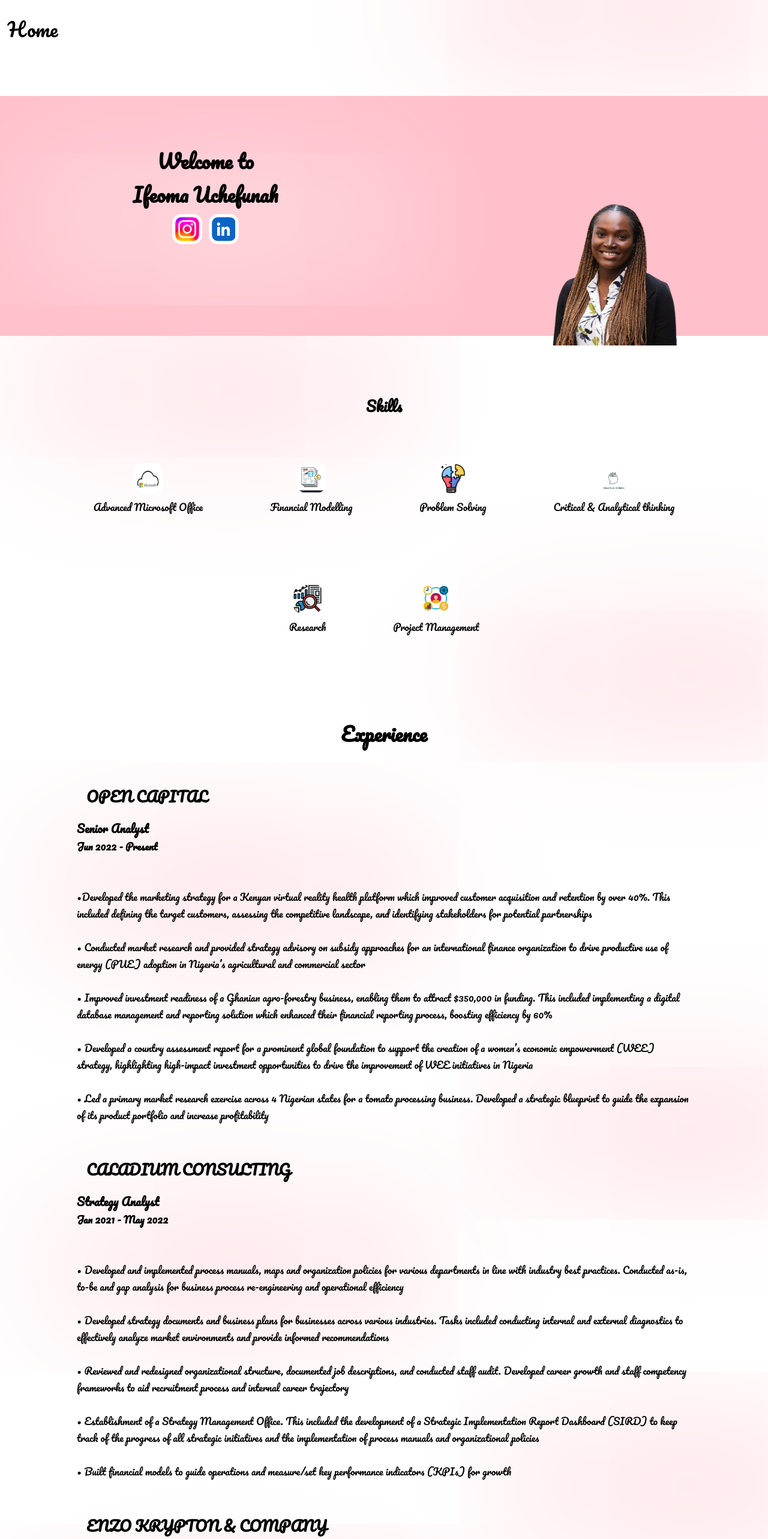
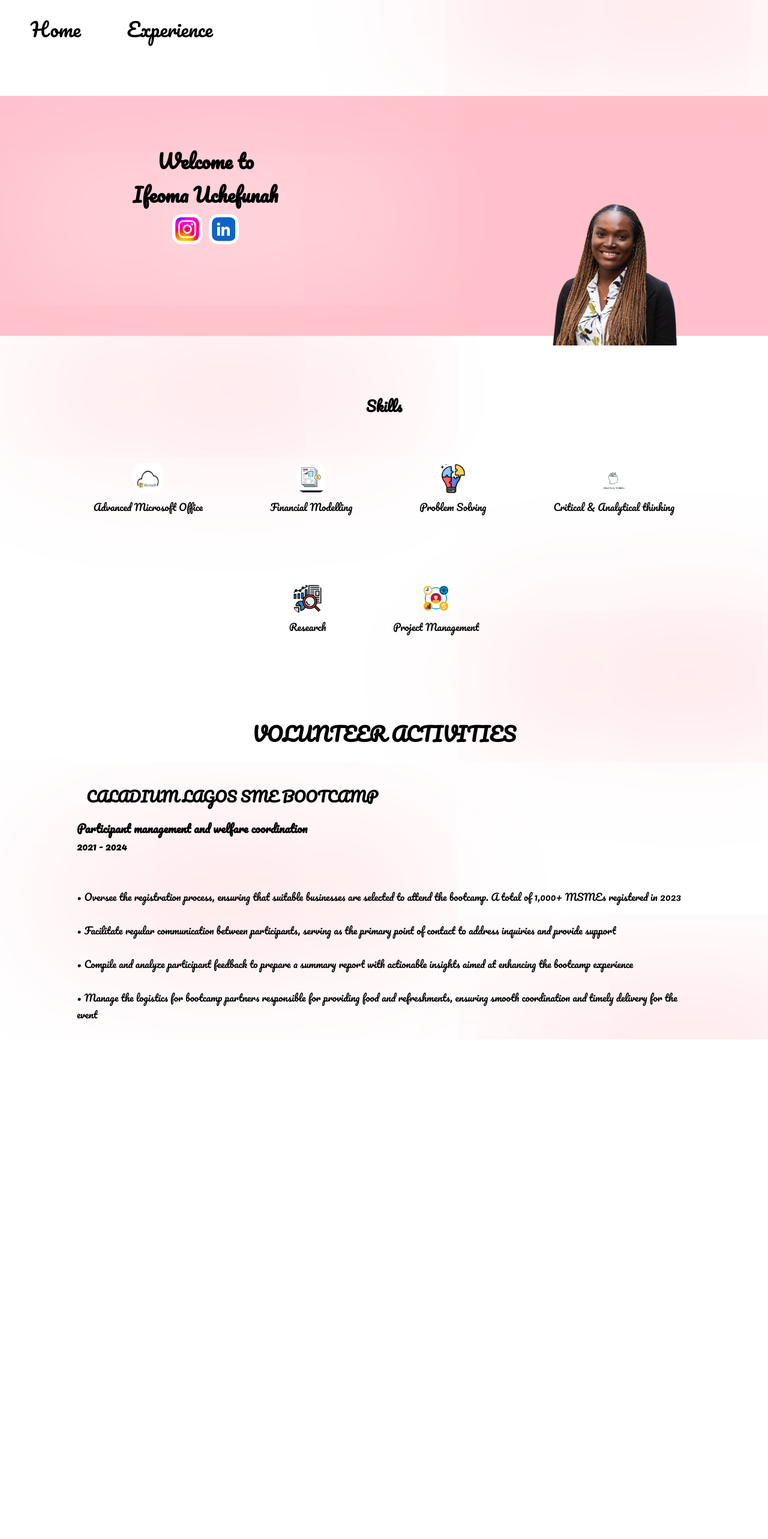
Before and after one commit to AmosOO7/Ifeoma, a React (Vite) app: page / in a window 1280 px wide. Shown: the top 2566 px of the page at 60% size. After the commit the page ends 1733 px from the top, so only its background shows below. Built offline with nearby package versions, Linux system fonts and the light colour scheme.

Commit message:
added experience to navigation

```diff
--- a/src/App.tsx
+++ b/src/App.tsx
@@ -1,13 +1,17 @@
 import Home from "./pages/Home";
 import Navbar from "./components/Navbar";
 import { Route, Routes } from "react-router-dom";
+import Experiences from "./pages/Experiences";
+import ScrollToTop from "./components/ScrollToTop";
 
 function App() {
   return (
     <>
       <Navbar />
+      <ScrollToTop />
       <Routes>
         <Route path="/" element={<Home />}></Route>
+        <Route path="/Experience" element={<Experiences />}></Route>
       </Routes>
     </>
   );
--- a/src/components/Navbar.css
+++ b/src/components/Navbar.css
@@ -32,6 +32,9 @@ a{
     font-size: 200%;
     position: absolute;
 }
+.link{
+    padding: 3vw;
+}
 .projects{
     left: 25vw;
     top: 3vh;
--- a/src/components/Navbar.tsx
+++ b/src/components/Navbar.tsx
@@ -9,7 +9,12 @@ const Navbar = () => {
       ></div>
       <ul>
         <li className="siteName">
-          <Link to="/">Home</Link>
+          <Link to="/" className="link">
+            Home
+          </Link>
+          <Link to="/Experience" className="link">
+            Experience
+          </Link>
         </li>
       </ul>
     </div>
--- /dev/null
+++ b/src/components/ScrollToTop.tsx
@@ -0,0 +1,14 @@
+import { useEffect } from "react";
+import { useLocation } from "react-router-dom";
+
+const ScrollToTop = () => {
+  const { pathname } = useLocation();
+
+  useEffect(() => {
+    window.scrollTo(0, 0);
+  }, [pathname]);
+
+  return null;
+};
+
+export default ScrollToTop;
--- a/src/index.css
+++ b/src/index.css
@@ -6,3 +6,9 @@
     box-sizing: border-box;
     font-family: 'Pacifico', cursive;
   }
+  .ExContainer{
+    width: 90vw;
+    margin: auto;
+    margin-top: 15vh;
+    border: 20px dashed pink;
+  }
--- /dev/null
+++ b/src/pages/Experiences.tsx
@@ -0,0 +1,65 @@
+import Experience from "../components/Experience";
+const Experiences = () => {
+  return (
+    <div className="ExContainer">
+      <h1>EXPERIENCE</h1>
+      <Experience
+        org="OPEN CAPITAL"
+        pos="Senior Analyst"
+        dura="Jun 2022 - Present"
+        details1="
+        •Developed the marketing strategy for a Kenyan virtual reality health
+        platform which improved customer acquisition and retention by over 40%.
+        This included defining the target customers, assessing the competitive
+        landscape, and identifying stakeholders for potential partnerships"
+        details2="• Conducted market research and provided strategy advisory on
+        subsidy approaches for an international finance organization to drive
+        productive use of energy (PUE) adoption in Nigeria’s agricultural and
+        commercial sector "
+        details3="• Improved investment readiness of a Ghanian agro-forestry
+        business, enabling them to attract $350,000 in funding. This included
+        implementing a digital database management and reporting solution which
+        enhanced their financial reporting process, boosting efficiency by 60%"
+        details4="• Developed a country assessment report for a prominent global
+        foundation to support the creation of a women’s economic empowerment
+        (WEE) strategy, highlighting high-impact investment opportunities to
+        drive the improvement of WEE initiatives in Nigeria"
+        details5="• Led a primary market research exercise across 4 Nigerian states
+        for a tomato processing business. Developed a strategic blueprint to
+        guide the expansion of its product portfolio and increase profitability"
+      />
+      <Experience
+        org="CALADIUM CONSULTING"
+        pos="Strategy Analyst "
+        dura="Jan 2021 - May 2022"
+        details1="• Developed and implemented process manuals, maps and organization policies for various departments in
+line with industry best practices. Conducted as-is, to-be and gap analysis for business process re-engineering
+and operational efficiency"
+        details2="• Developed strategy documents and business plans for businesses across various industries. Tasks included
+conducting internal and external diagnostics to effectively analyze market environments and provide informed
+recommendations"
+        details3="• Reviewed and redesigned organizational structure, documented job descriptions, and conducted staff audit.
+Developed career growth and staff competency frameworks to aid recruitment process and internal career
+trajectory"
+        details4="• Establishment of a Strategy Management Office. This included the development of a Strategic Implementation
+Report Dashboard (SIRD) to keep track of the progress of all strategic initiatives and the implementation of
+process manuals and organizational policies"
+        details5="• Built financial models to guide operations and measure/set key performance indicators (KPIs) for growth "
+      />
+      <Experience
+        org="ENZO KRYPTON & COMPANY  "
+        pos="Business Analyst"
+        dura="Sep 2020 - Jan 2021 "
+        details1="• Developed investment documents (pitch decks and investment memos) to facilitate a total of $3 million fund
+raising for companies in sectors such as Agriculture, FinTech, Media & Entertainment and Health"
+        details2="• Conducted in-depth research to assess the macro-economic environment of various industries in Nigeria using
+PESTLE and SWOT analysis to help companies make informed decisions for market entry and product
+roll-out"
+        details3="• Developed strategy documents for businesses across multiple sectors such as Agriculture, Media &
+Entertainment, amongst others to guide company growth and expansion "
+      />
+    </div>
+  );
+};
+
+export default Experiences;
--- a/src/pages/Home.tsx
+++ b/src/pages/Home.tsx
@@ -1,67 +1,25 @@
-import Experience from "../components/Experience";
 import Header from "../components/Header";
 import Skills from "../components/Skills";
 import "../components/Experience.css";
+import Experience from "../components/Experience";
 const Home = () => {
   return (
     <div>
       <Header />
       <Skills />
-      <h1>Experience</h1>
+      <h1>VOLUNTEER ACTIVITIES</h1>
       <Experience
-        org="OPEN CAPITAL"
-        pos="Senior Analyst"
-        dura="Jun 2022 - Present"
-        details1="
-        •Developed the marketing strategy for a Kenyan virtual reality health
-        platform which improved customer acquisition and retention by over 40%.
-        This included defining the target customers, assessing the competitive
-        landscape, and identifying stakeholders for potential partnerships"
-        details2="• Conducted market research and provided strategy advisory on
-        subsidy approaches for an international finance organization to drive
-        productive use of energy (PUE) adoption in Nigeria’s agricultural and
-        commercial sector "
-        details3="• Improved investment readiness of a Ghanian agro-forestry
-        business, enabling them to attract $350,000 in funding. This included
-        implementing a digital database management and reporting solution which
-        enhanced their financial reporting process, boosting efficiency by 60%"
-        details4="• Developed a country assessment report for a prominent global
-        foundation to support the creation of a women’s economic empowerment
-        (WEE) strategy, highlighting high-impact investment opportunities to
-        drive the improvement of WEE initiatives in Nigeria"
-        details5="• Led a primary market research exercise across 4 Nigerian states
-        for a tomato processing business. Developed a strategic blueprint to
-        guide the expansion of its product portfolio and increase profitability"
-      />
-      <Experience
-        org="CALADIUM CONSULTING"
-        pos="Strategy Analyst "
-        dura="Jan 2021 - May 2022"
-        details1="• Developed and implemented process manuals, maps and organization policies for various departments in
-line with industry best practices. Conducted as-is, to-be and gap analysis for business process re-engineering
-and operational efficiency"
-        details2="• Developed strategy documents and business plans for businesses across various industries. Tasks included
-conducting internal and external diagnostics to effectively analyze market environments and provide informed
-recommendations"
-        details3="• Reviewed and redesigned organizational structure, documented job descriptions, and conducted staff audit.
-Developed career growth and staff competency frameworks to aid recruitment process and internal career
-trajectory"
-        details4="• Establishment of a Strategy Management Office. This included the development of a Strategic Implementation
-Report Dashboard (SIRD) to keep track of the progress of all strategic initiatives and the implementation of
-process manuals and organizational policies"
-        details5="• Built financial models to guide operations and measure/set key performance indicators (KPIs) for growth "
-      />
-      <Experience
-        org="ENZO KRYPTON & COMPANY  "
-        pos="Business Analyst"
-        dura="Sep 2020 - Jan 2021 "
-        details1="• Developed investment documents (pitch decks and investment memos) to facilitate a total of $3 million fund
-raising for companies in sectors such as Agriculture, FinTech, Media & Entertainment and Health"
-        details2="• Conducted in-depth research to assess the macro-economic environment of various industries in Nigeria using
-PESTLE and SWOT analysis to help companies make informed decisions for market entry and product
-roll-out"
-        details3="• Developed strategy documents for businesses across multiple sectors such as Agriculture, Media &
-Entertainment, amongst others to guide company growth and expansion "
+        org="CALADIUM LAGOS SME BOOTCAMP"
+        pos="Participant management and welfare coordination"
+        dura="2021 - 2024"
+        details1="• Oversee the registration process, ensuring that suitable businesses are selected to attend the bootcamp. A total
+of 1,000+ MSMEs registered in 2023"
+        details2="• Facilitate regular communication between participants, serving as the primary point of contact to address
+inquiries and provide support"
+        details3="• Compile and analyze participant feedback to prepare a summary report with actionable insights aimed at
+enhancing the bootcamp experience"
+        details4="• Manage the logistics for bootcamp partners responsible for providing food and refreshments, ensuring smooth
+coordination and timely delivery for the event "
       />
     </div>
   );
```
